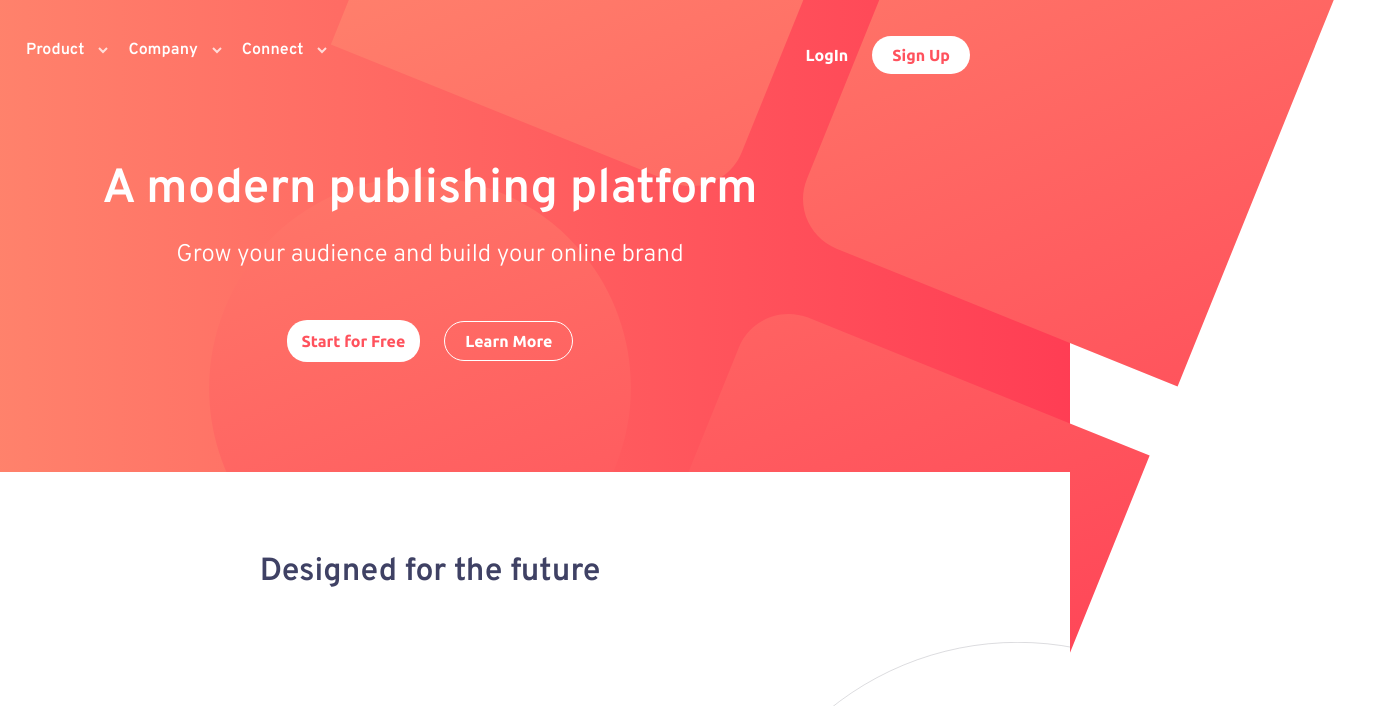
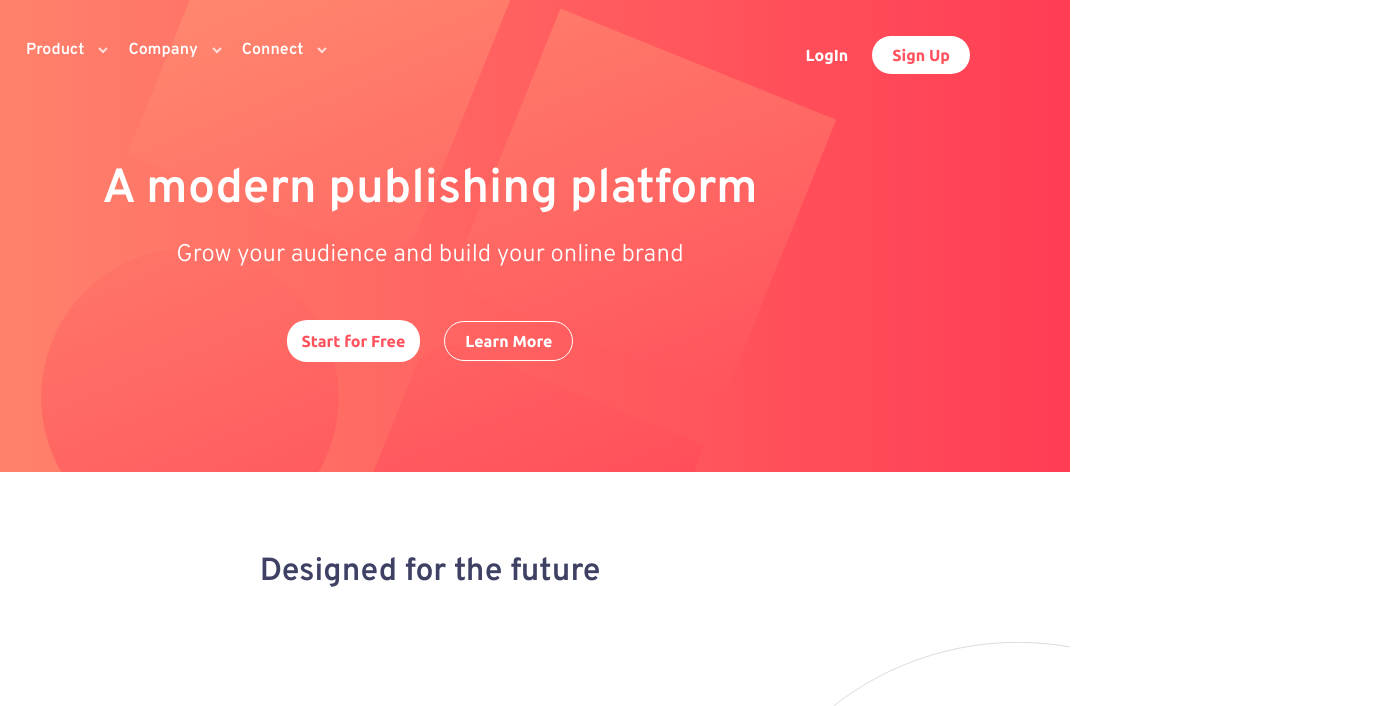
Before and after one commit to karishma-dev/Blogr-Landing-Page, a plain HTML site: page index.html in a window 1280 px wide. Shown: the top 706 px of the page, 1390 px wide, since content can reach past the window. Drawn offline with Linux system fonts and the light colour scheme.

Commit message:
Updated Style

```diff
--- a/style.scss
+++ b/style.scss
@@ -54,12 +54,13 @@ header{
     border-bottom-left-radius: 90px;
     text-align: center;
     color: white;
+    width: 100%;
 }
 
 // Header Pattern
 .pattern{
     background: url("images/bg-pattern-intro-mobile.svg");
-    background-size: cover;
+    background-size: contain;
     width: 1000px;
     height: 1000px;
     position: absolute;
@@ -67,7 +68,6 @@ header{
     left: -200px;
     z-index: 0;
 }
-
 // Navigation Bar
 nav{
     display: grid;
@@ -445,11 +445,25 @@ footer span:hover{
     font-size: 1rem;
     text-align: center;
     padding: 15px;
+    width: 100vw;
 }
 .attribution a {
     color: hsl(228, 45%, 44%);
 }
 
+@media (max-width: 500px) {
+    header,.service-container,.art-container,.about-container,footer,.attribution{
+        min-width: 500px;
+    }
+}
+@media (max-width: 700px) {
+    .pattern{
+        width: 500px;
+        height: 500px;
+        top: 0px;
+        left: 0px;
+    }
+}
 @media (min-width: 1200px) {
     // Header
     header{
@@ -460,10 +474,10 @@ footer span:hover{
         background: url("images/bg-pattern-intro-desktop.svg");
         background-size: cover;
         position: absolute;
-        top: -600px;
-        left: 100px;
-        width: 1500px;
-        height: 1700px;
+        width: 1200px;
+        height: 1000px;
+        top: -300px;
+        left: 2vw;
         z-index: 0;
     }
 
@@ -620,6 +634,14 @@ footer span:hover{
         padding: 0px 40px;
     }
 }
+@media (min-width: 1201px) and (max-width: 1600px) {
+    .pattern{
+        width: 1200px;
+        height: 1000px;
+        top: -300px;
+        left: 2vw;
+    }
+}
 @media (min-width: 1800px) {
     // Navigation bar
     nav{
```
Also changed, not shown: style.css, 1 other file.
